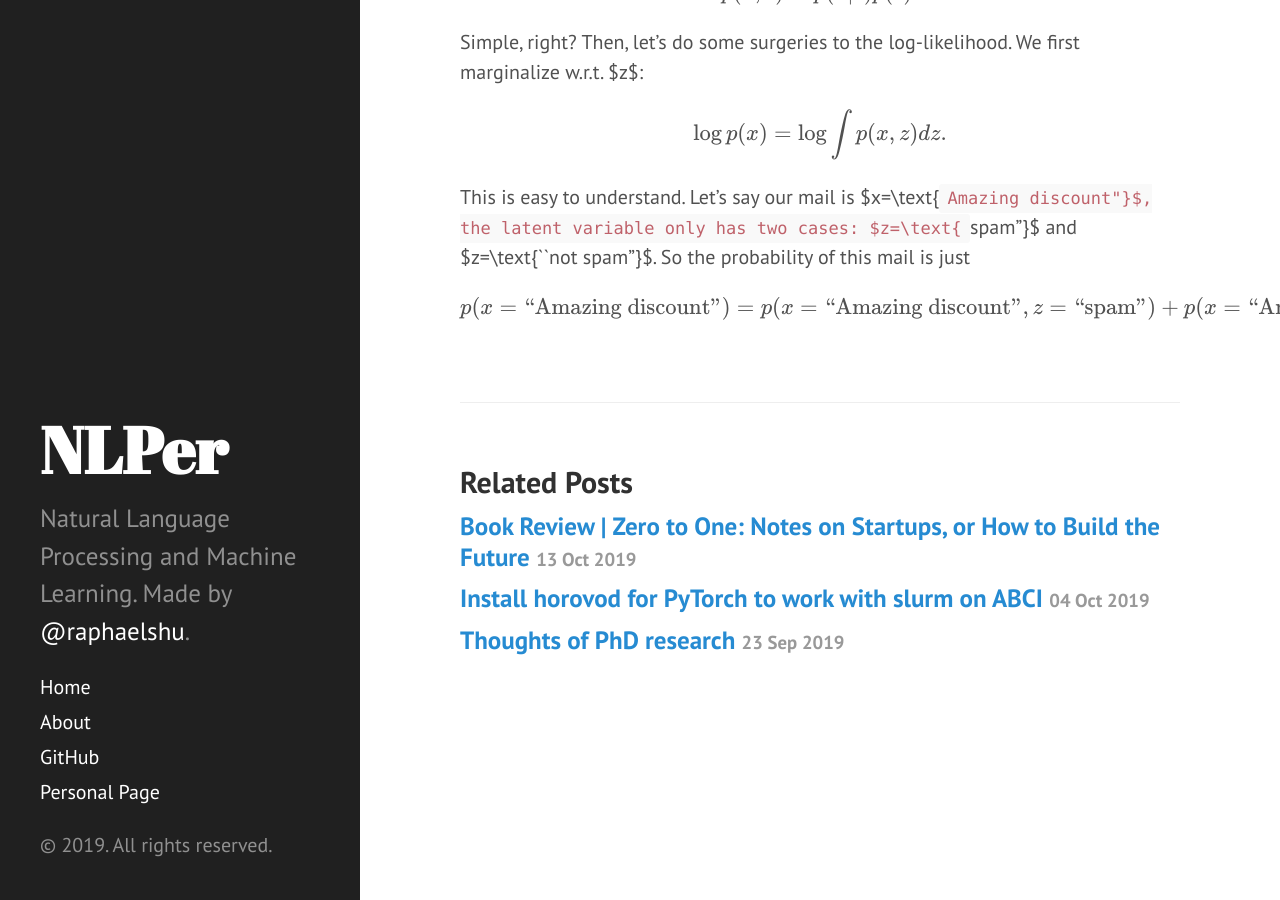
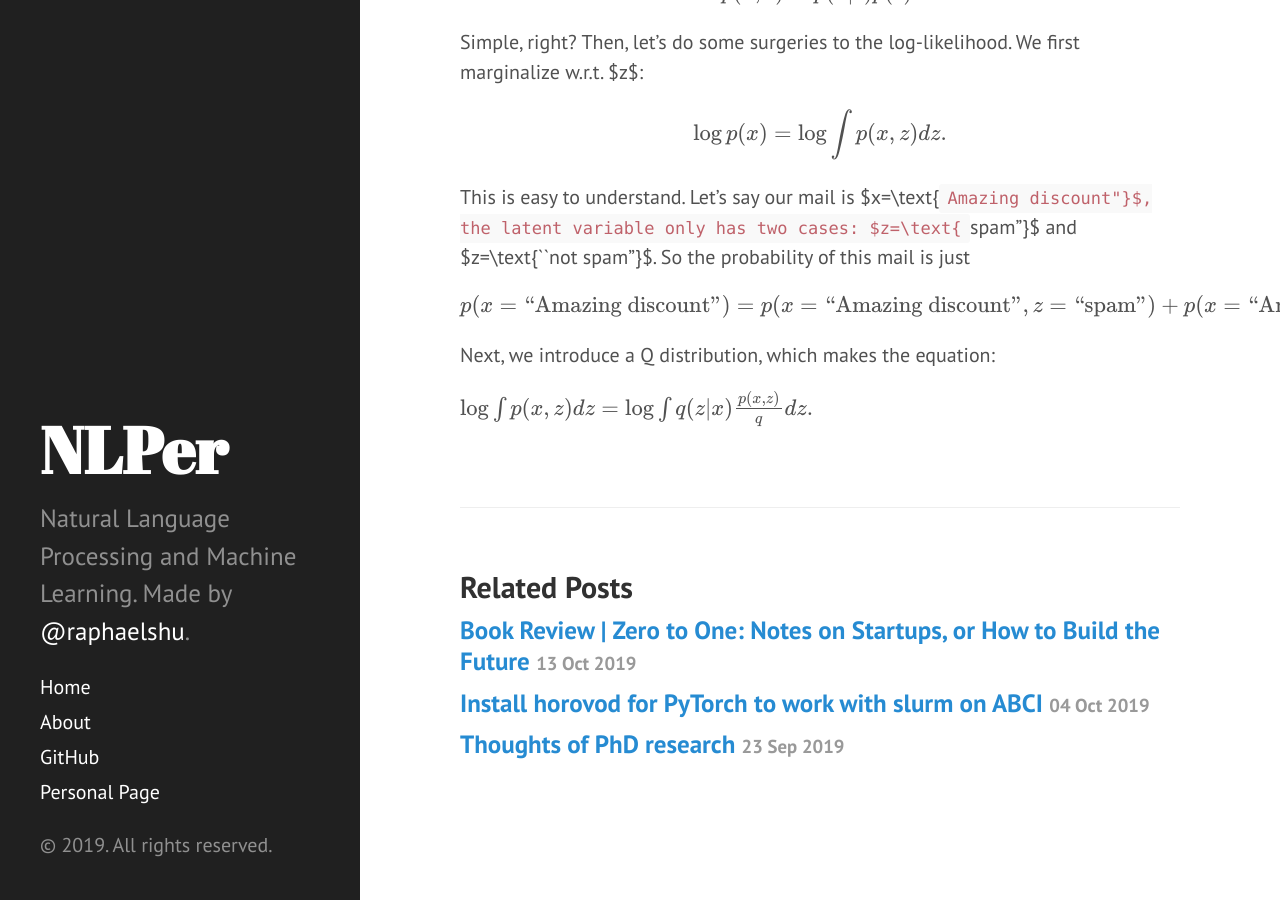
Before and after one commit to zomux/nlper, a Jekyll site: the page built from _posts/2019-10-27-what-is-discrete-generative-model.md, in a window 1280 px wide and 900 px high, scrolled down 2240 px. Built offline with Jekyll 4.4.1, drawn with Linux system fonts in a browser that asks for light colours; formulas are drawn with MathJax 3; comment, search, counter and statistics services are not loaded.

Commit message:
_posts/2019-10-27-what-is-discrete-generative-model.md updated from https://stackedit.io/

```diff
--- a/_posts/2019-10-27-what-is-discrete-generative-model.md
+++ b/_posts/2019-10-27-what-is-discrete-generative-model.md
@@ -50,7 +50,11 @@ This is easy to understand. Let's say our mail is $x=\text{``Amazing discount"}$
 $$ p(x=\text{``Amazing discount"}) \\
 = p(x=\text{``Amazing discount"}, z=\text{``spam"})  \\
    +p(x=\text{``Amazing discount"}, z=\text{``not spam"})$$
+
+Next, we introduce a Q distribution, which makes the equation:
+
+$$\log \int p(x,z) dz = \log \int q(z|x) \frac{p(x,z)}{q} dz.$$
 <!--stackedit_data:
-eyJoaXN0b3J5IjpbLTY2Njg2ODg3MSwtNTI1NjM2MzE3LC0xMD
-I4MDk5MDg2XX0=
+eyJoaXN0b3J5IjpbNTE3NjI2MDYwLC01MjU2MzYzMTcsLTEwMj
+gwOTkwODZdfQ==
 -->
```
